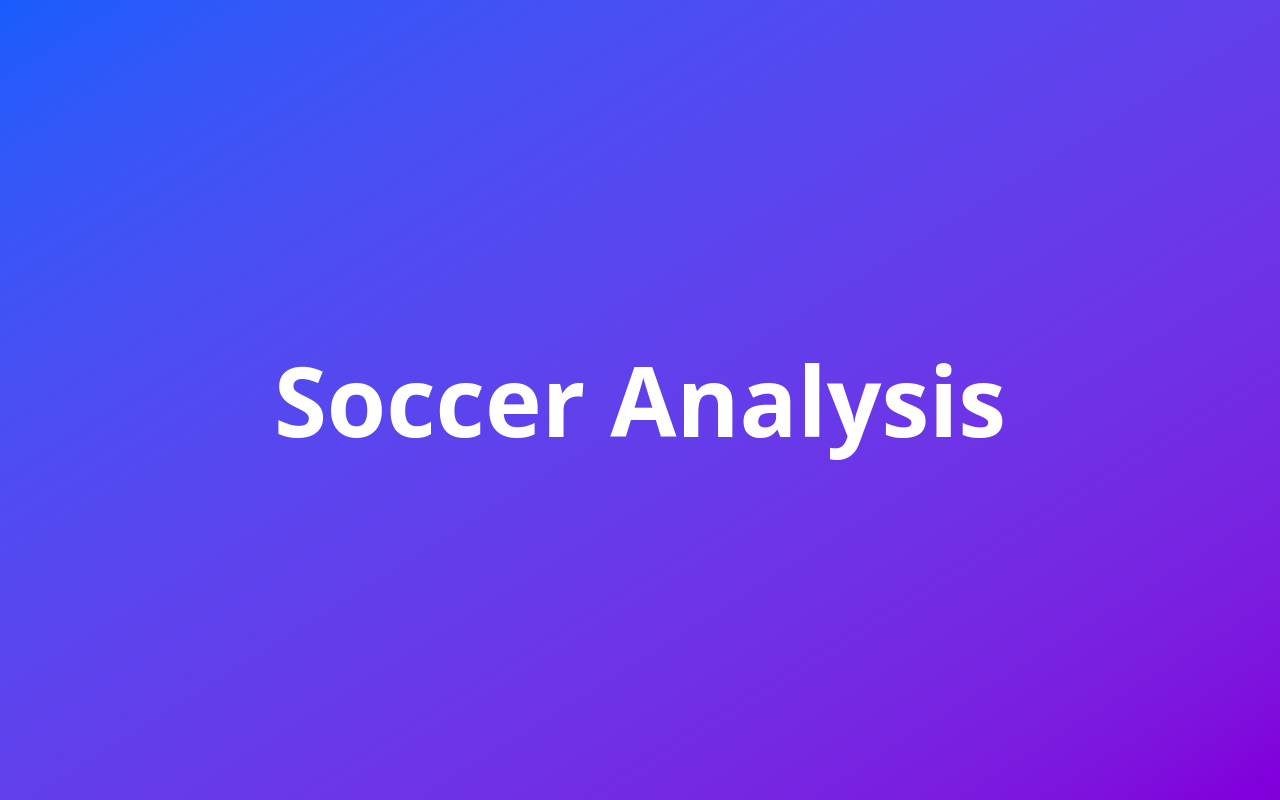
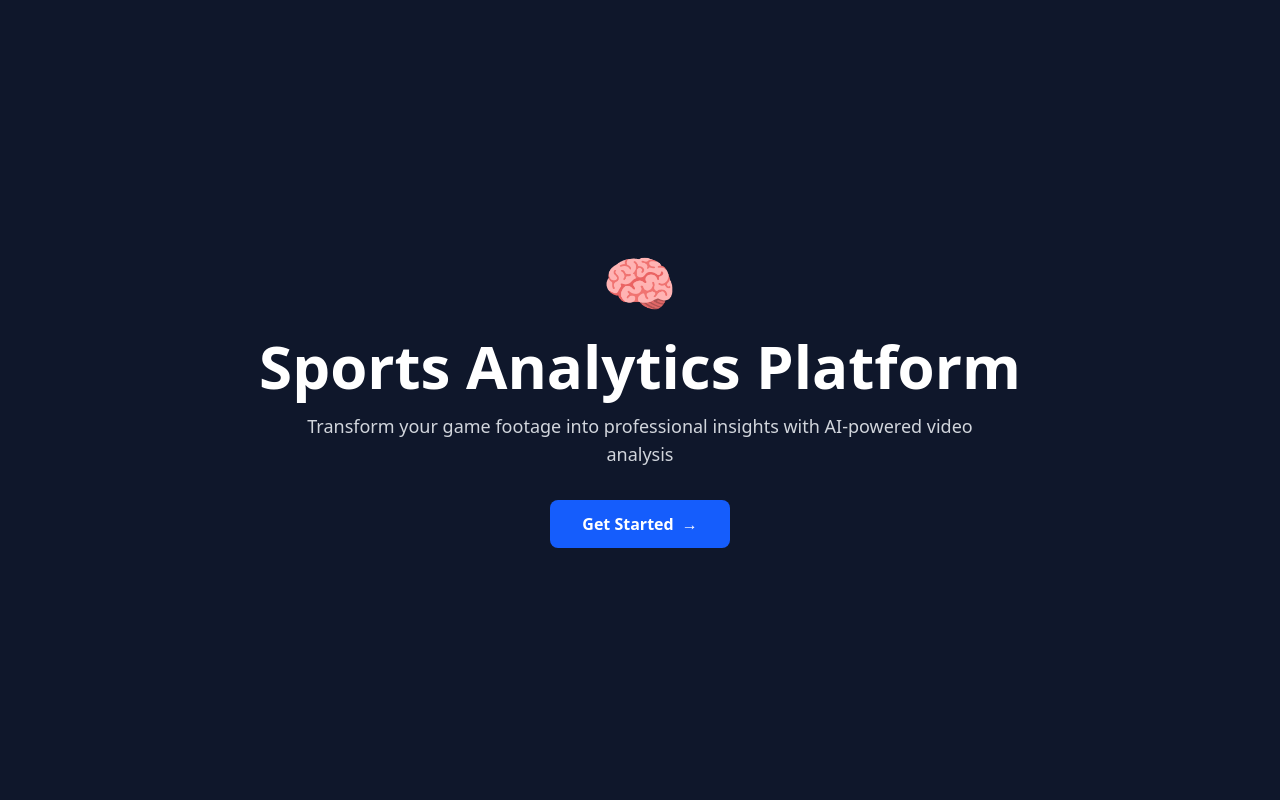
Before and after one commit to cnam2653/playbook, a React app in the folder frontend/: page / in a window 1280 px wide. Shown: the top 800 px of the page. Built offline with nearby package versions, Linux system fonts and the light colour scheme; the HTML template or start-up script is replaced by a standard one.

Commit message:
made titel page look cleaner

```diff
--- a/frontend/src/App.tsx
+++ b/frontend/src/App.tsx
@@ -7,17 +7,41 @@ function App() {
   const [selectedFile, setSelectedFile] = useState<File | null>(null)
   const [analysisId, setAnalysisId] = useState<string | null>(null)
 
+  const scrollToAnalysis = () => {
+    document.getElementById('analysis-section')?.scrollIntoView({ behavior: 'smooth' })
+  }
+
   return (
     <div className="min-h-screen bg-gray-100">
       {/* Hero Section */}
-      <div className="h-screen flex items-center justify-center bg-gradient-to-br from-blue-600 to-purple-700">
-        <h1 className="text-8xl font-bold text-white animate-fadeIn">
-          Soccer Analysis
-        </h1>
+      <div className="h-screen flex items-center justify-center bg-slate-900">
+        <div className="text-center animate-fadeIn">
+          {/* Icon */}
+          <div className="text-6xl mb-6">🧠</div>
+
+          {/* Title */}
+          <h1 className="text-6xl font-bold text-white mb-4">
+            Sports Analytics Platform
+          </h1>
+
+          {/* Subtitle */}
+          <p className="text-gray-300 text-lg mb-8 max-w-2xl mx-auto">
+            Transform your game footage into professional insights with AI-powered video analysis
+          </p>
+
+          {/* Get Started Button */}
+          <button
+            onClick={scrollToAnalysis}
+            className="bg-blue-600 hover:bg-blue-700 text-white font-semibold px-8 py-3 rounded-lg transition-colors duration-200 inline-flex items-center gap-2"
+          >
+            Get Started
+            <span>→</span>
+          </button>
+        </div>
       </div>
 
       {/* Analysis Section */}
-      <div className="grid grid-cols-3 gap-6 p-6 min-h-screen">
+      <div id="analysis-section" className="grid grid-cols-3 gap-6 p-6 min-h-screen">
         {/* Left Column - Demo Videos */}
         <div className="bg-white rounded-lg shadow-lg p-6">
           <DemoVideos onSelectDemo={(videoUrl: string) => console.log('Selected demo:', videoUrl)} />
```
